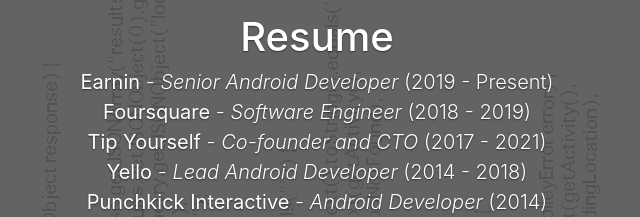
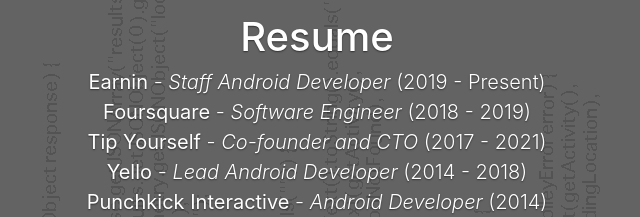
Before and after one commit to joshafeinberg/joshafeinberg.github.io, a plain HTML site: page index.html in a window 1280 px wide. Both pictures are taken after a click on the link "Resume". Shown: the part 261-478 px from the top of the page, 323-963 px from the left. Drawn offline with nearby package versions, Linux system fonts and the light colour scheme.

Commit message:
Promotion to Staff

```diff
--- a/index.html
+++ b/index.html
@@ -60,7 +60,7 @@
           <div id="resume" class="inner cover">
             <h1 class="cover-heading">Resume</h1>
             <p class="lead">
-                <strong>Earnin</strong> - <em>Senior Android Developer</em> (2019 - Present)<br />
+                <strong>Earnin</strong> - <em>Staff Android Developer</em> (2019 - Present)<br />
                 <strong>Foursquare</strong> - <em>Software Engineer</em> (2018 - 2019)<br />
                 <strong>Tip Yourself</strong> - <em>Co-founder and CTO</em> (2017 - 2021)<br />
                 <strong>Yello</strong> - <em>Lead Android Developer</em> (2014 - 2018)<br />
```
